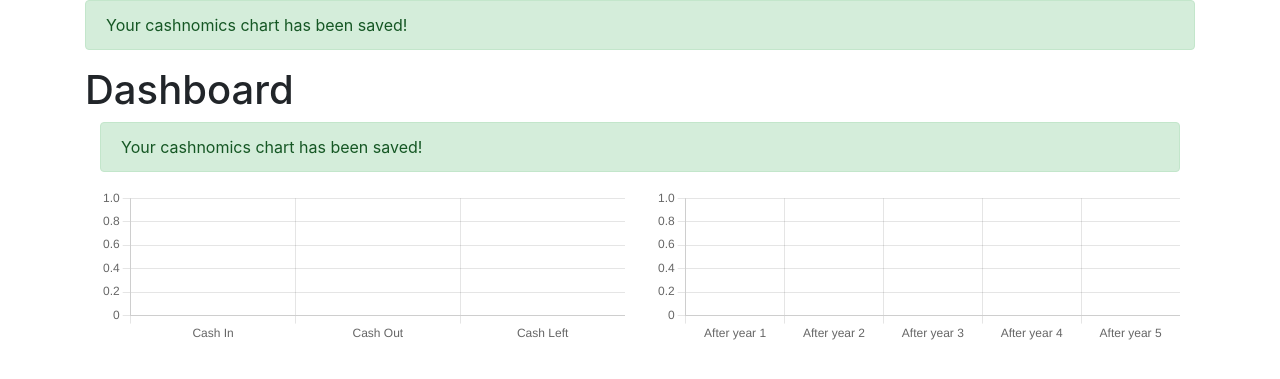
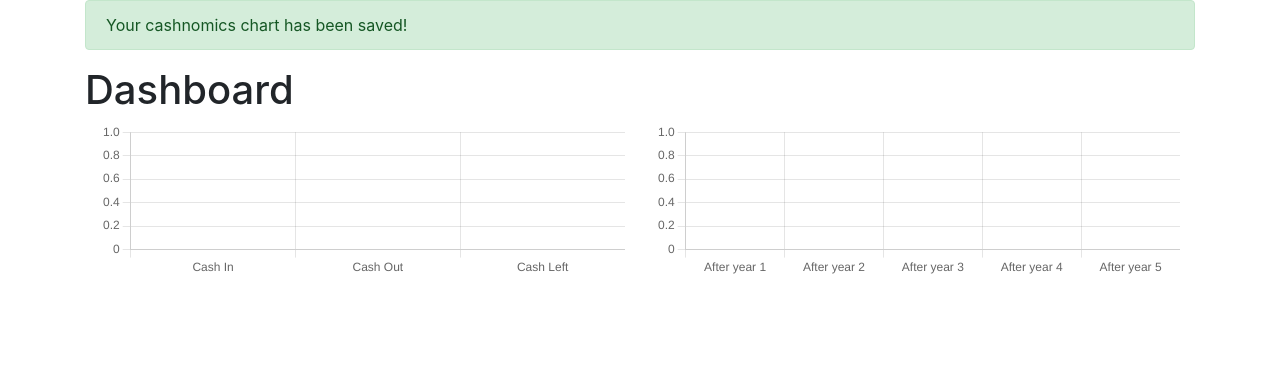
Before and after one commit to absurdity9/capstone, a Django app: page /dashboard in a window 1280 px wide. Shown: the part 74-453 px from the top of the page. Run offline with Django 4.2, Linux system fonts and the light colour scheme; some libraries are stand-ins or nearby versions.

Commit message:
+ alert bug

```diff
--- a/cashnomics/templates/cashnomics/dashboard.html
+++ b/cashnomics/templates/cashnomics/dashboard.html
@@ -6,7 +6,7 @@
 
 <h1>Dashboard</h1>
 <div class="container">
-  <div class="alert alert-success" role="alert">
+  <div class="alert alert-success d-none" role="alert">
     Your cashnomics chart has been saved!
   </div>
 
```
